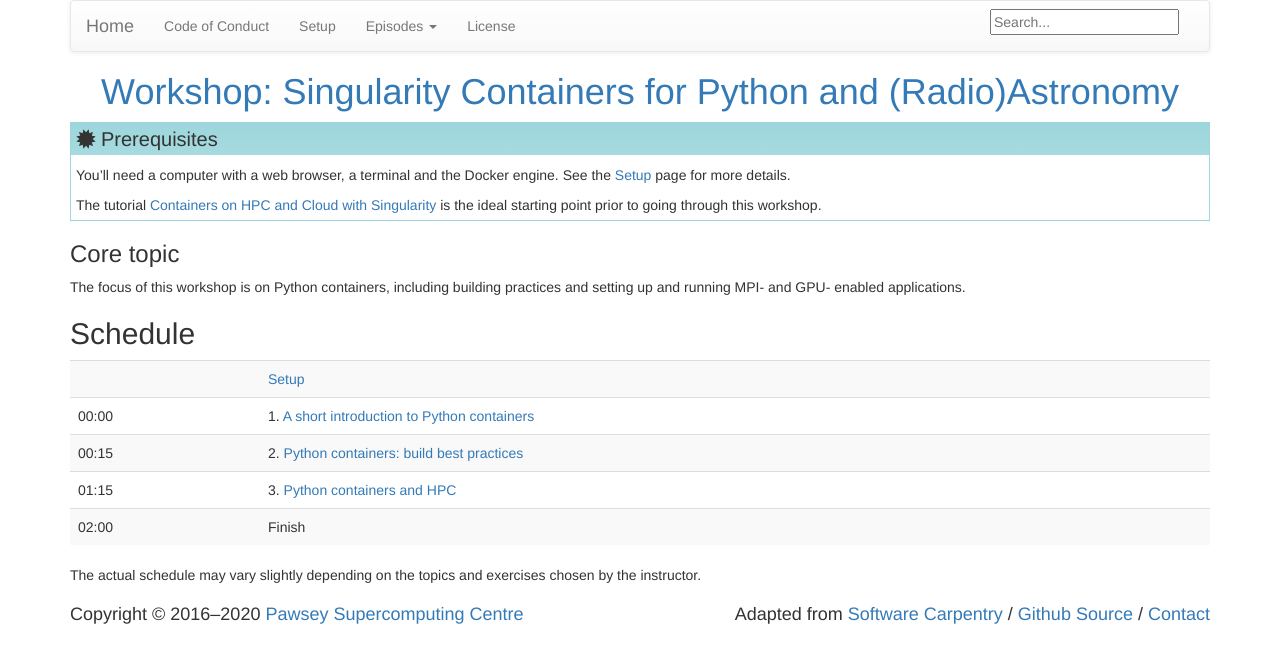
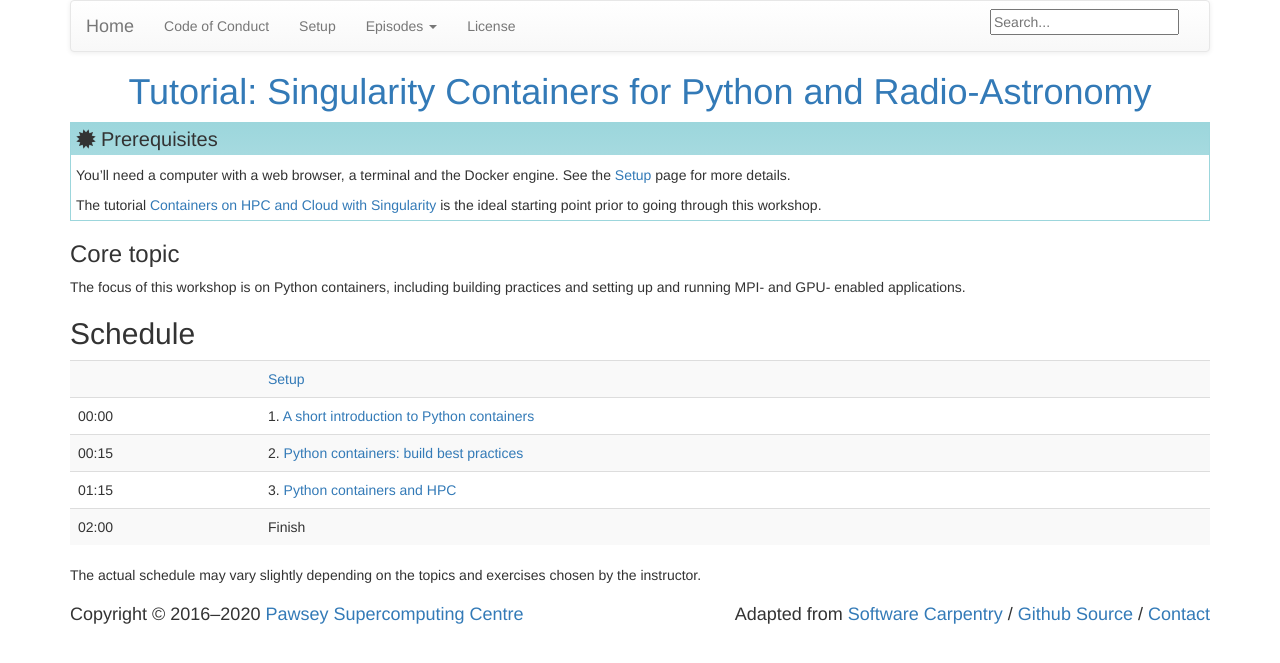
Before and after one commit to PawseySC/containers-astro-python-workshop, a Jekyll site: the page built from index.md, in a window 1280 px wide. Shown: the top 663 px of the page. Built offline with Jekyll 4.4.1, drawn with Linux system fonts in a browser that asks for light colours.

Commit message:
title edit

```diff
--- a/_config.yml
+++ b/_config.yml
@@ -6,7 +6,7 @@
 carpentry: "swc"
 
 # Overall title for pages.
-title: "Workshop: Singularity Containers for Python and (Radio)Astronomy"
+title: "Tutorial: Singularity Containers for Python and Radio-Astronomy"
 
 # Contact.  This *must* include the protocol: if it's an email
 # address, it must look like "mailto:lessons@software-carpentry.org",
```
